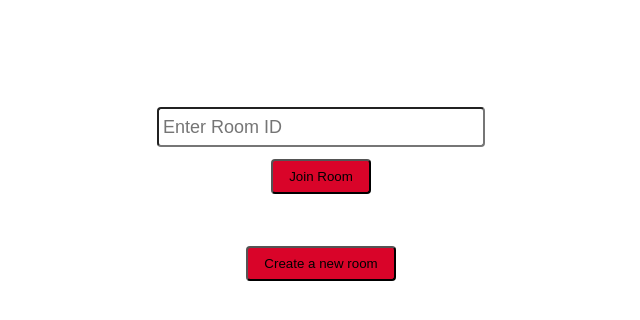
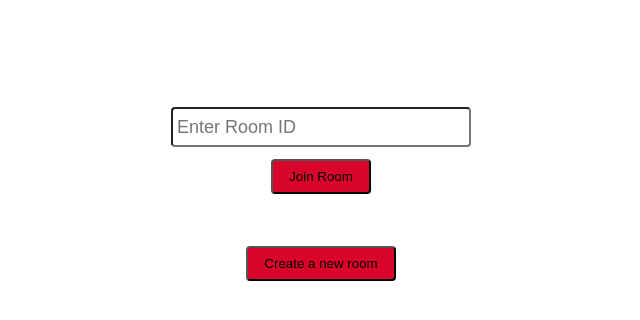
Before and after one commit to ankitgrin/video-calling-app, a Next.js app: page / in a window 1280 px wide. Shown: the top 320 px of the page, without its empty margins (319-959 px from the left). Built offline with nearby package versions, Linux system fonts and the light colour scheme.

Commit message:
styling fixed

```diff
--- a/components/CopySection/index.js
+++ b/components/CopySection/index.js
@@ -13,7 +13,7 @@ const CopySection = (props) => {
       <div className={styles.copyDescription}>
         <span>{roomId}</span>
         <CopyToClipboard text={roomId}>
-          <Copy className="ml-3 cursor-pointer" />
+          <Copy size={32} className="ml-3 cursor-pointer" />
         </CopyToClipboard>
       </div>
     </div>
--- a/components/CopySection/index.module.css
+++ b/components/CopySection/index.module.css
@@ -1,5 +1,5 @@
 .copyContainer {
-  @apply flex flex-col absolute text-white border border-white rounded p-2;
+  @apply max-w-48 flex flex-col absolute text-white border border-white rounded p-2;
   left: 30px;
   bottom: 100px;
 
--- a/styles/home.module.css
+++ b/styles/home.module.css
@@ -1,5 +1,5 @@
 .homeContainer {
-  @apply w-4/12 mx-auto p-2 border border-white rounded mt-8 text-white flex flex-col items-center;
+  @apply max-w-sm mx-auto p-2 border border-white rounded mt-8 text-white flex flex-col items-center;
 
   h1 {
     @apply text-xl text-center;
```
